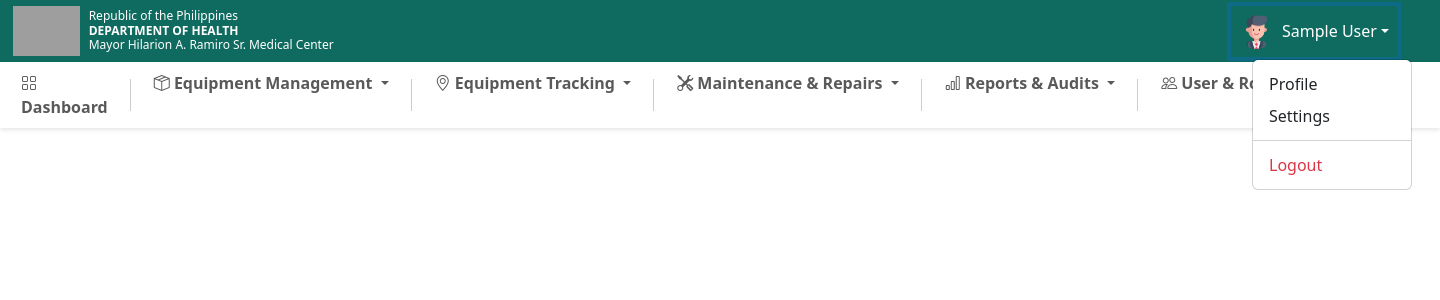
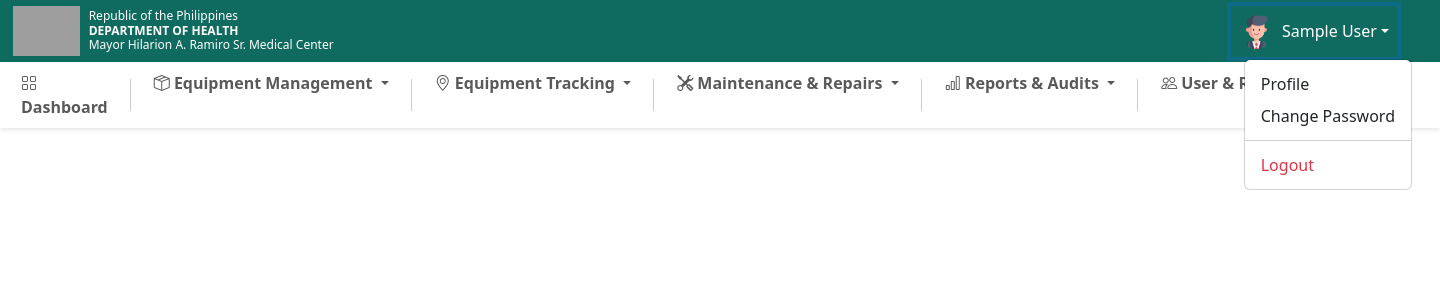
Before and after one commit to My16/Inventory-System, a Django app: page /homepage/ in a window 1440 px wide, after a click that opens the changed part. Shown: the top 300 px of the page. Run offline with Django 5.2, Linux system fonts and the light colour scheme; the visitor is signed in with stand-in values (Sample User, id 1); grey boxes are pictures that could not be loaded.

Commit message:
dont know what the f

```diff
--- a/Inventory_System/templates/home.html
+++ b/Inventory_System/templates/home.html
@@ -45,7 +45,7 @@
                         </a>
                         <ul class="dropdown-menu dropdown-menu-end">
                             <li><a class="dropdown-item" href="#">Profile</a></li>
-                            <li><a class="dropdown-item" href="#">Settings</a></li>
+                            <li><a class="dropdown-item" href="#">Change Password</a></li>
                             <li><hr class="dropdown-divider"></li>
                             <!-- <li><a class="dropdown-item text-danger" action = "(% url user_logout %)" method = "POST" type="submit">Logout</a></li> -->
                             <form action="{% url 'logout' %}" method="POST">
```
